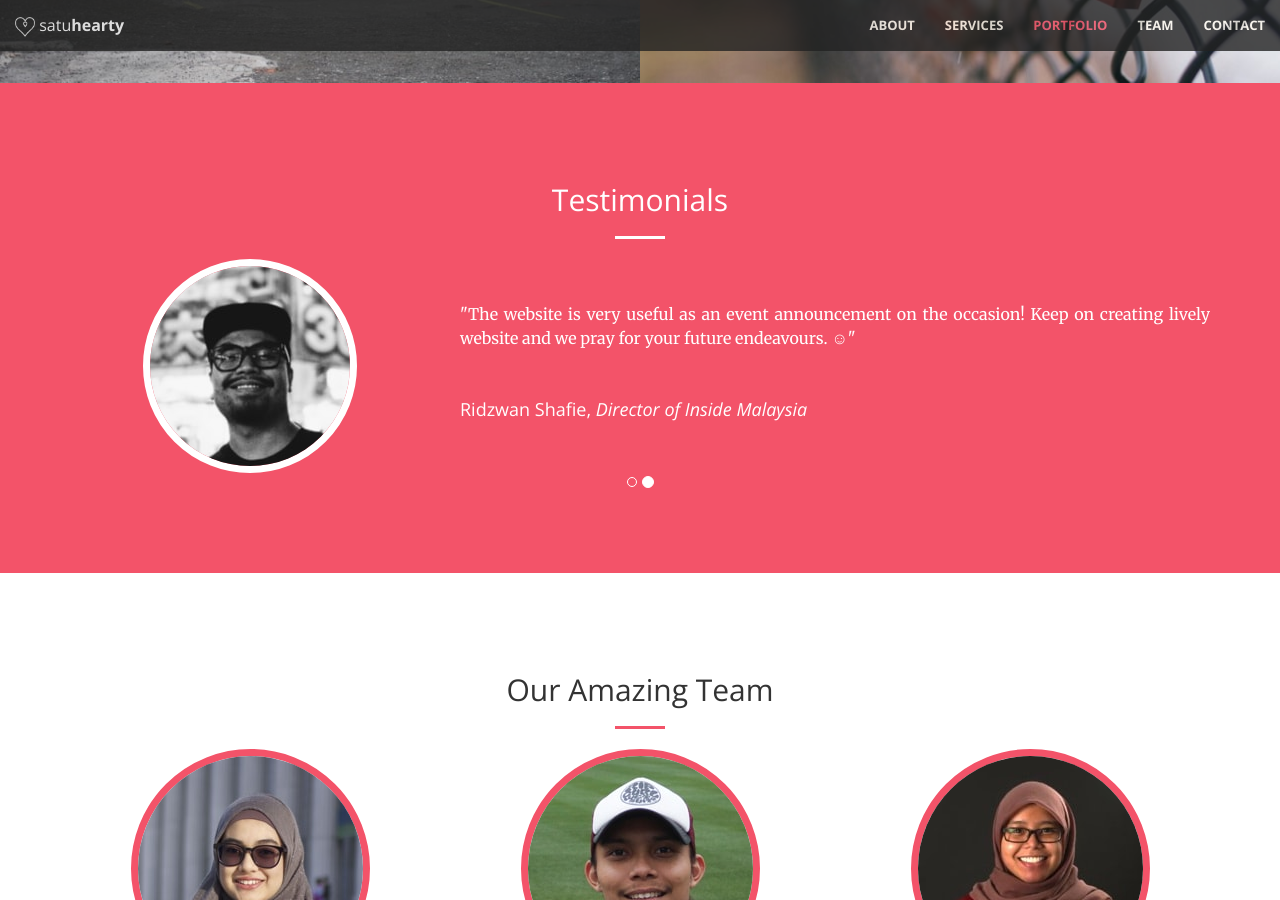
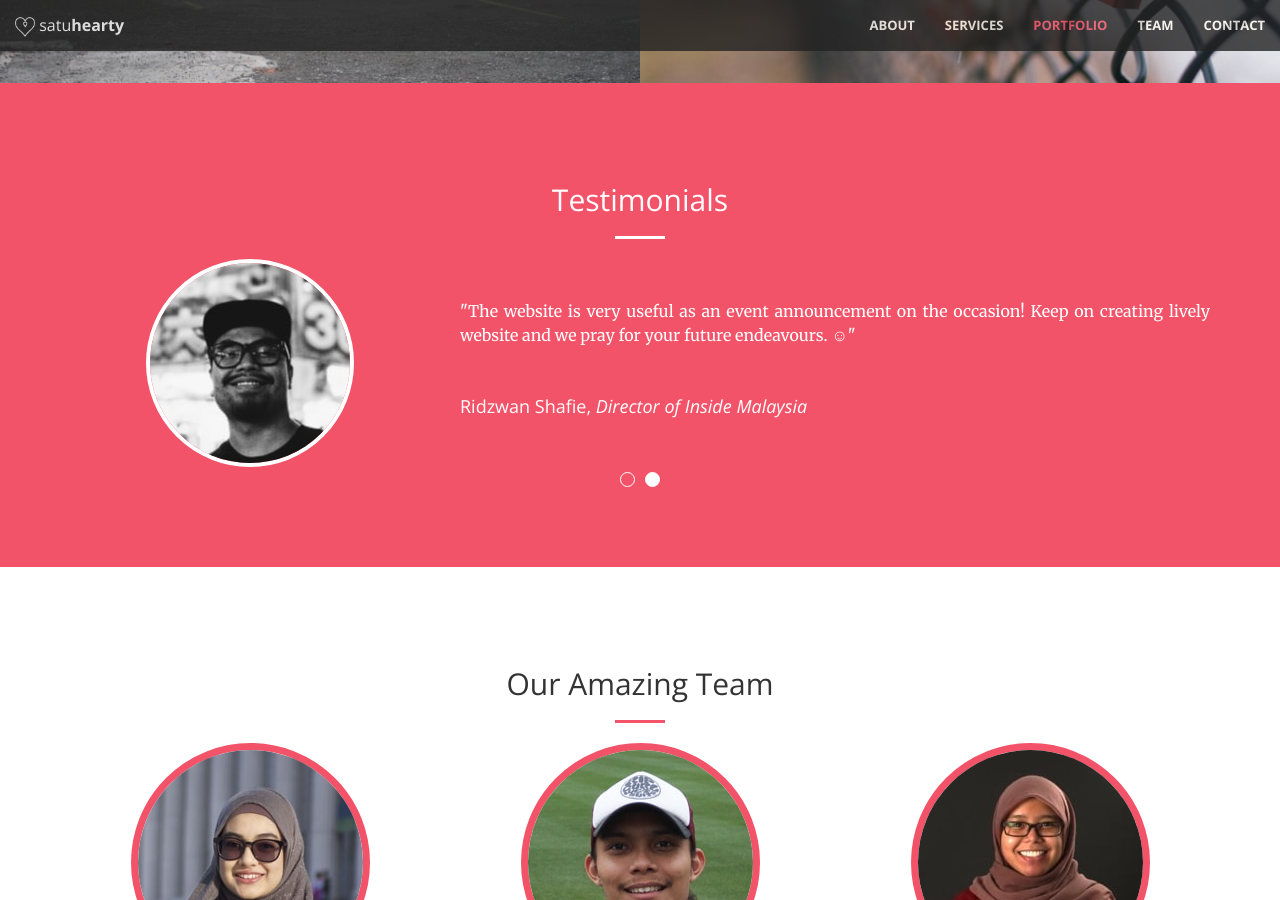
Before and after one commit to satuhearty/satuhearty, a Jekyll site: the page built from index.html, in a window 1280 px wide and 900 px high, scrolled down 3004 px. Built offline with Jekyll 4.4.1, drawn with Linux system fonts in a browser that asks for light colours.

Commit message:
Minor fix on the carousel for testimonials

```diff
--- a/_includes/testimonial.html
+++ b/_includes/testimonial.html
@@ -9,8 +9,8 @@
     <div class="row">
       <div id="myCarousel" class="carousel slide" data-ride="carousel">
         <ol class="carousel-indicators testimonial-carousel-indicators">
-          <li data-target="#myCarousel" data-slide-to="0" class="active"></li>
-          <li data-target="#myCarousel" data-slide-to="1"></li>
+          <li data-target="#myCarousel" data-slide-to="0" class="active testimonial-carousel-indicator"></li>
+          <li data-target="#myCarousel" data-slide-to="1" class="testimonial-carousel-indicator"></li>
         </ol>
         <div class="carousel-inner">
           <div class="item active">
--- a/_sass/_base.scss
+++ b/_sass/_base.scss
@@ -341,7 +341,7 @@ header {
 .testimonial-img {
   margin: 0 auto;
   min-width: 5em;
-  border: 7px solid white;
+  border: 4px solid white;
 }
 
 .testimonial-content {
@@ -349,7 +349,12 @@ header {
 }
 
 .testimonial-carousel-indicators {
-  bottom: -30px;
+  bottom: -35px;
+  .testimonial-carousel-indicator {
+    width: 15px;
+    height: 15px;
+    margin: 0 3px;
+  }
 }
 
 // Team Member Styles
--- a/css/main.css
+++ b/css/main.css
@@ -91,11 +91,12 @@ header .header-content .header-content-inner p { font-weight: 300; color: rgba(2
 
 .vertical-center { display: flex; align-items: center; }
 
-.testimonial-img { margin: 0 auto; min-width: 5em; border: 7px solid white; }
+.testimonial-img { margin: 0 auto; min-width: 5em; border: 4px solid white; }
 
 .testimonial-content { text-align: justify; }
 
-.testimonial-carousel-indicators { bottom: -30px; }
+.testimonial-carousel-indicators { bottom: -35px; }
+.testimonial-carousel-indicators .testimonial-carousel-indicator { width: 15px; height: 15px; margin: 0 3px; }
 
 .team-member { text-align: center; margin-bottom: 50px; }
 .team-member img { margin: 0 auto; border: 7px solid #F35369; }
```
Also changed, not shown: 2 other files.
